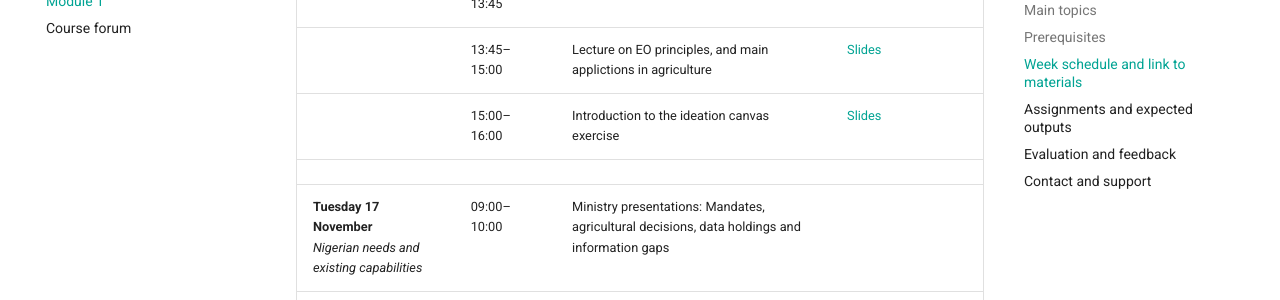
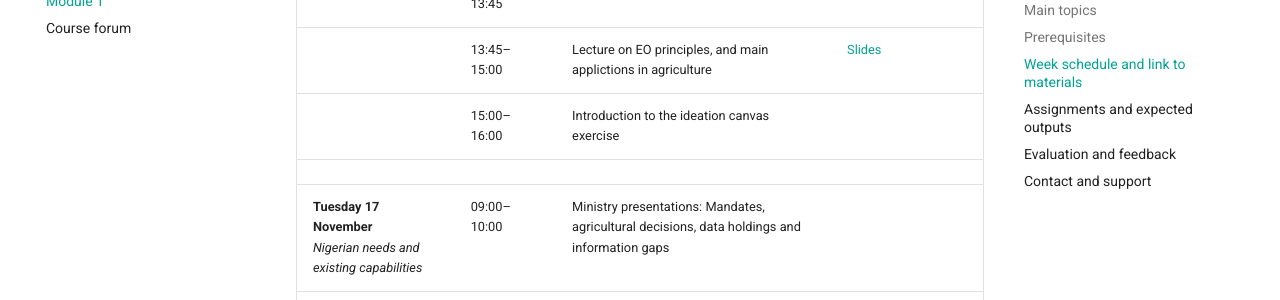
Before and after one commit to ESA-Nigeria-InnoAgri/InnoAgri-training, an MkDocs documentation site: the page built from docs/module-01/index.md, in a window 1280 px wide and 900 px high, scrolled down 3335 px. Shown: the part 152-452 px from the top of the window. Built offline with MkDocs 1.6.1 and Material for MkDocs 9.7.7, drawn with Linux system fonts in a browser that asks for light colours.

Commit message:
remove digital version canvas

```diff
--- a/docs/module-01/index.md
+++ b/docs/module-01/index.md
@@ -100,7 +100,7 @@ All participants are requested to:
 | | 11:40–13:00 | Participant survey: Assess experience, expectations, current knowledge and interests | *Anonymized output will be shared here* |
 | | 13:00–13:45 | Lunch break | |
 | | 13:45–15:00 | Lecture on EO principles, and main applictions in agriculture | [Slides](../module-01/resources/lectures/3_Introduction_EO_for_agriculture.pdf) |
-| | 15:00–16:00 | Introduction to the ideation canvas exercise | [Slides](../module-01/resources/lectures/4_CSIS-Ideation-Canvas.pdf) |
+| | 15:00–16:00 | Introduction to the ideation canvas exercise | |
 | | | | |
 | **Tuesday 17 November**<br>*Nigerian needs and existing capabilities* | 09:00–10:00 | Ministry presentations: Mandates, agricultural decisions, data holdings and information gaps | |
 | | 10:00–10:30 | Continued lecture on EO principles and applications in agriculture | |
```
Also changed, not shown: 1 other file.
